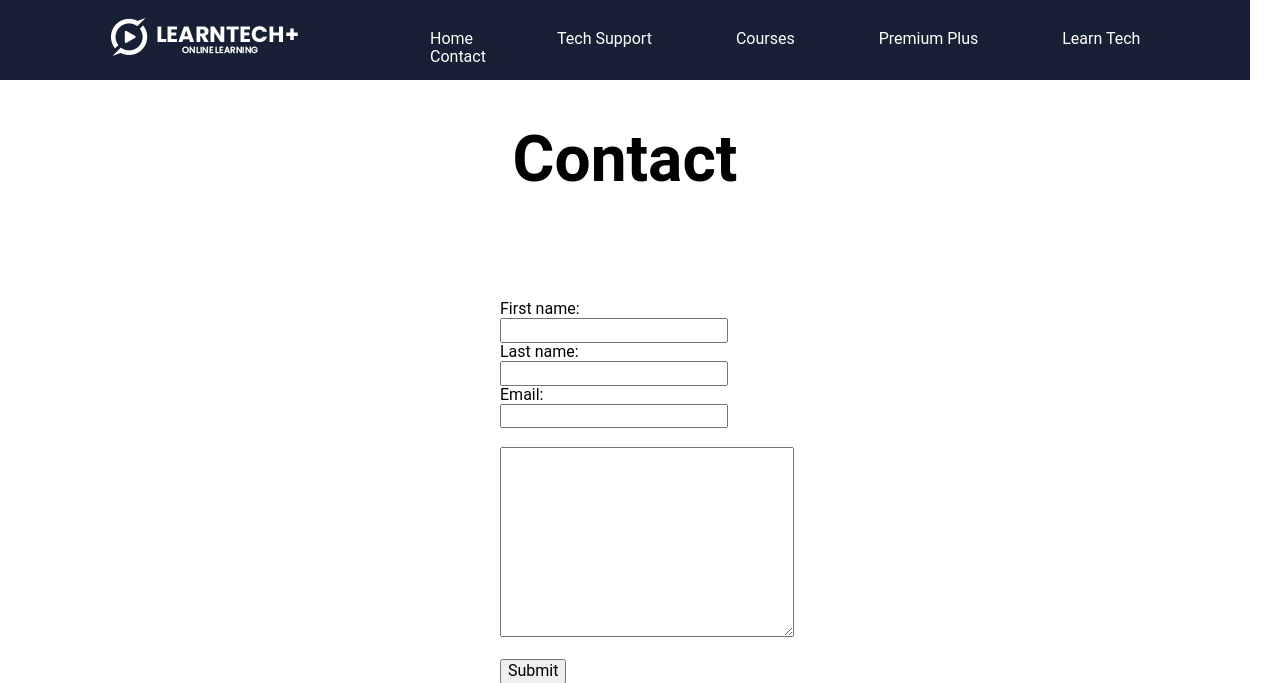
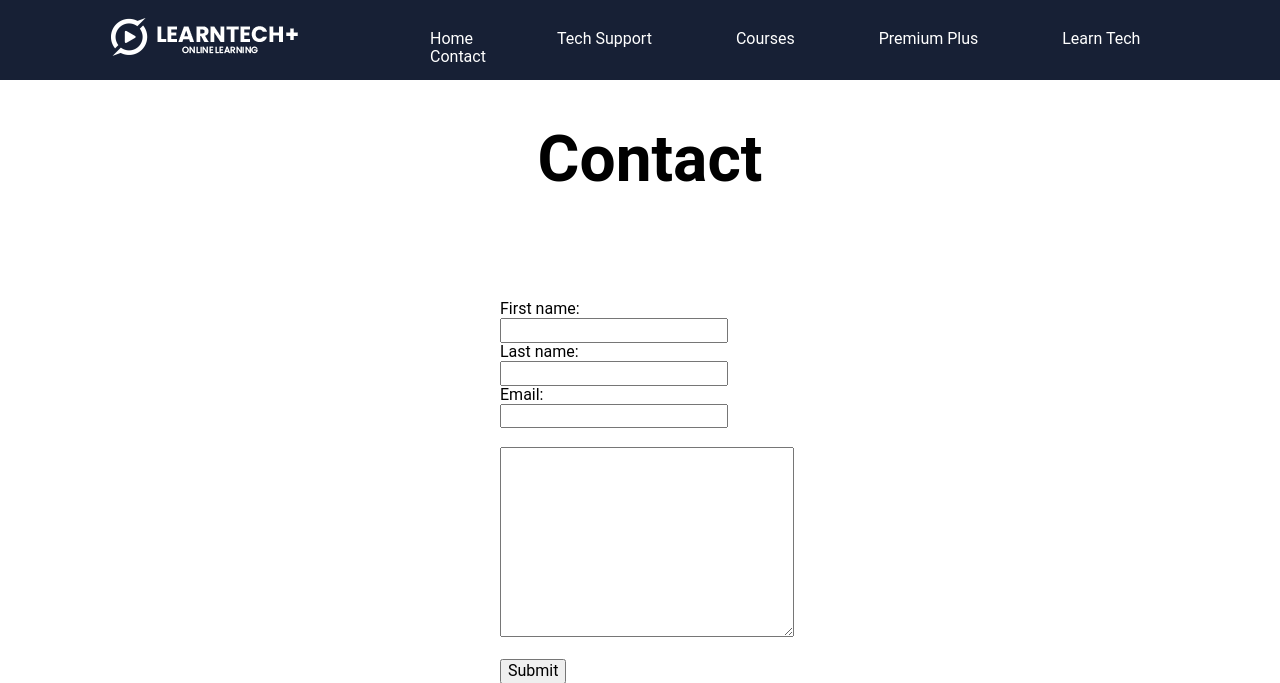
Before and after one commit to Meghana-Ravooru/Learnplus, a PHP site: page /contact.html in a window 1280 px wide. Shown: the top 683 px of the page. Run offline with PHP 8.4, Linux system fonts and the light colour scheme.

Commit message:
Add files via upload

```diff
--- a/global.css
+++ b/global.css
@@ -5,12 +5,12 @@
 */
 body {
     font-family: roboto;
-    width: 1250px;
+    width: 1300px;
   	height: 3200px;
 }
 
 header {
-	width: 1250px;
+	width: 1300px;
 	height: 80px;
 	background: #172035;
 }
```
